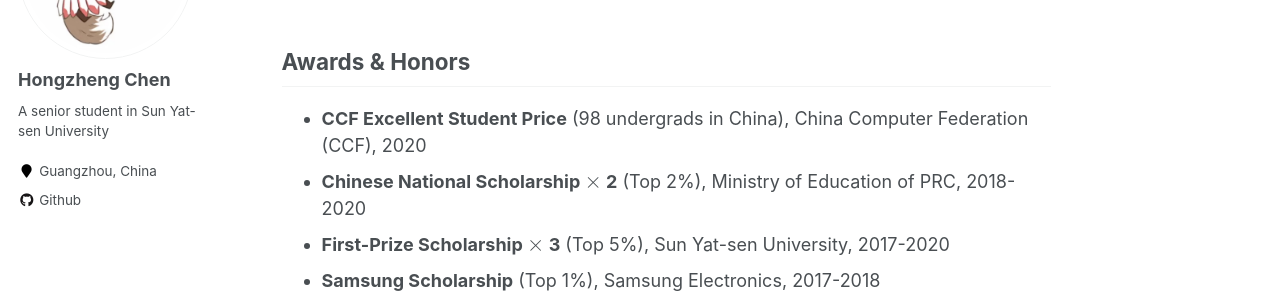
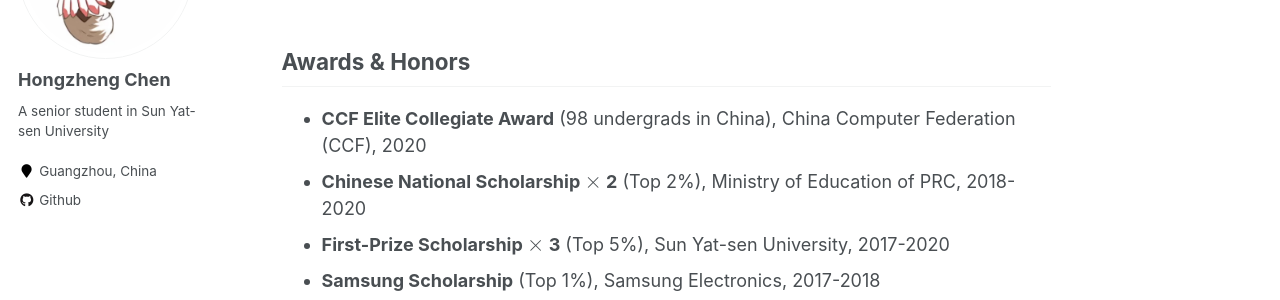
Before and after one commit to Ewenwan/chhzh123.github.io, a Jekyll site: the page built from _pages/about.md, in a window 1280 px wide and 900 px high, scrolled down 910 px. Shown: the part 152-452 px from the top of the window. Built offline with Jekyll 4.4.1, drawn with Linux system fonts in a browser that asks for light colours; formulas are drawn with MathJax 3.

Commit message:
[about] Fix ccf

```diff
--- a/_pages/about.md
+++ b/_pages/about.md
@@ -24,7 +24,7 @@ Here is my Curriculum Vitae ([English](../files/HongzhengChen_CV.pdf) / [Chinese
 2. Minghua Shen, **Hongzheng Chen (Corresponding author)**, Nong Xiao, "*Entropy-Directed Scheduling for FPGA High-Level Synthesis*", in Transactions on Computer-Aided Design of Integrated Circuits and Systems (TCAD), 2019. [[PDF](https://ieeexplore.ieee.org/document/8823964)]
 
 ## Awards & Honors
-* **CCF Excellent Student Price** (98 undergrads in China), China Computer Federation (CCF), 2020
+* **CCF Elite Collegiate Award** (98 undergrads in China), China Computer Federation (CCF), 2020
 * **Chinese National Scholarship $\times$ 2** (Top 2%), Ministry of Education of PRC, 2018-2020
 * **First-Prize Scholarship $\times$ 3** (Top 5%), Sun Yat-sen University, 2017-2020
 * **Samsung Scholarship** (Top 1%), Samsung Electronics, 2017-2018
```
